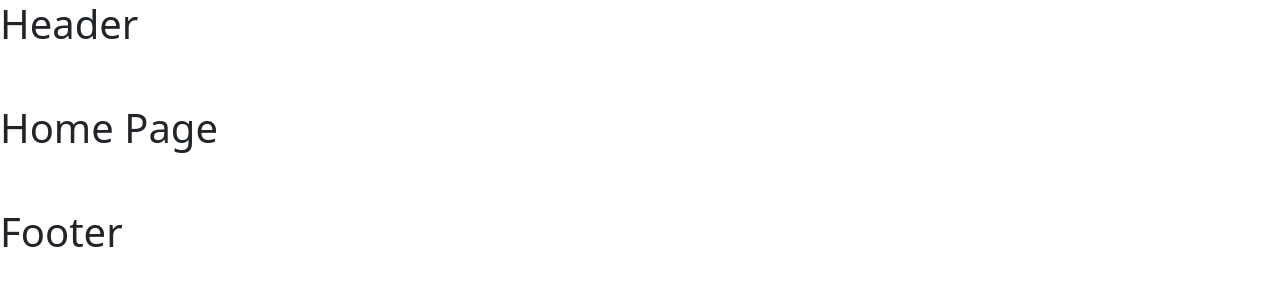
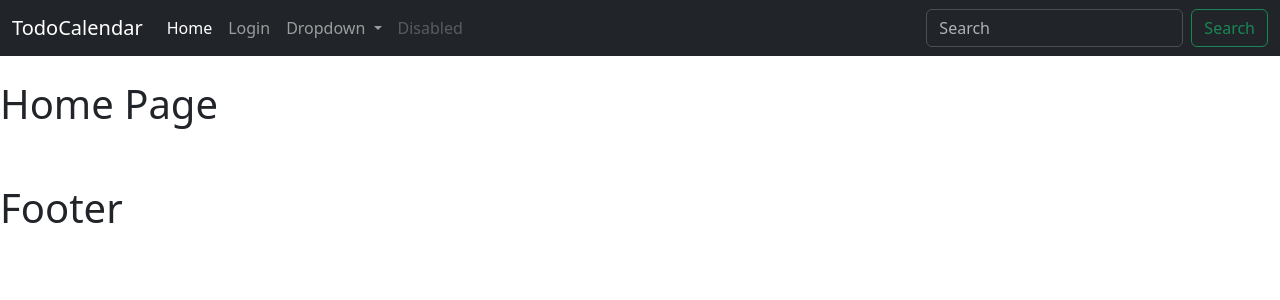
Before and after one commit to GNyoufun/TodoCalendar, a Django app: page / in a window 1280 px wide. Shown: the top 300 px of the page. Run offline with Django 4.2, Linux system fonts and the light colour scheme.

Commit message:
added navbar from bootstrap demo

```diff
--- a/TodoCalendar/TodoCalendarApp/templates/base.html
+++ b/TodoCalendar/TodoCalendarApp/templates/base.html
@@ -7,14 +7,11 @@
         <link href="https://cdn.jsdelivr.net/npm/bootstrap@5.3.2/dist/css/bootstrap.min.css" rel="stylesheet" integrity="sha384-T3c6CoIi6uLrA9TneNEoa7RxnatzjcDSCmG1MXxSR1GAsXEV/Dwwykc2MPK8M2HN" crossorigin="anonymous">
     </head>
     <body>
-    <h1> Header </h1>
-    <br/><br/>
+        {% include "navbar.html" %}
 
-
+        <br/>
 
         {% block content %}
-
-
 
         {% endblock %}
 
--- /dev/null
+++ b/TodoCalendar/TodoCalendarApp/templates/navbar.html
@@ -0,0 +1,36 @@
+<nav class="navbar navbar-expand-lg bg-dark" data-bs-theme="dark">
+    <div class="container-fluid">
+        <a class="navbar-brand" href="{% url 'home' %}">TodoCalendar</a>
+        <button class="navbar-toggler" type="button" data-bs-toggle="collapse" data-bs-target="#navbarSupportedContent" aria-controls="navbarSupportedContent" aria-expanded="false" aria-label="Toggle navigation">
+            <span class="navbar-toggler-icon"></span>
+        </button>
+        <div class="collapse navbar-collapse" id="navbarSupportedContent">
+            <ul class="navbar-nav me-auto mb-2 mb-lg-0">
+            <li class="nav-item">
+                <a class="nav-link active" aria-current="page" href="{% url 'home' %}">Home</a>
+            </li>
+            <li class="nav-item">
+                <a class="nav-link" href="{% url 'login' %}">Login</a>
+            </li>
+            <li class="nav-item dropdown">
+                <a class="nav-link dropdown-toggle" href="#" role="button" data-bs-toggle="dropdown" aria-expanded="false">
+                Dropdown
+                </a>
+                <ul class="dropdown-menu">
+                <li><a class="dropdown-item" href="#">Action</a></li>
+                <li><a class="dropdown-item" href="#">Another action</a></li>
+                <li><hr class="dropdown-divider"></li>
+                <li><a class="dropdown-item" href="#">Something else here</a></li>
+                </ul>
+            </li>
+            <li class="nav-item">
+                <a class="nav-link disabled" aria-disabled="true">Disabled</a>
+            </li>
+            </ul>
+            <form class="d-flex" role="search">
+            <input class="form-control me-2" type="search" placeholder="Search" aria-label="Search">
+            <button class="btn btn-outline-success" type="submit">Search</button>
+            </form>
+        </div>
+    </div>
+</nav>
```
Lines whose indentation alone changed are shown as unchanged.
